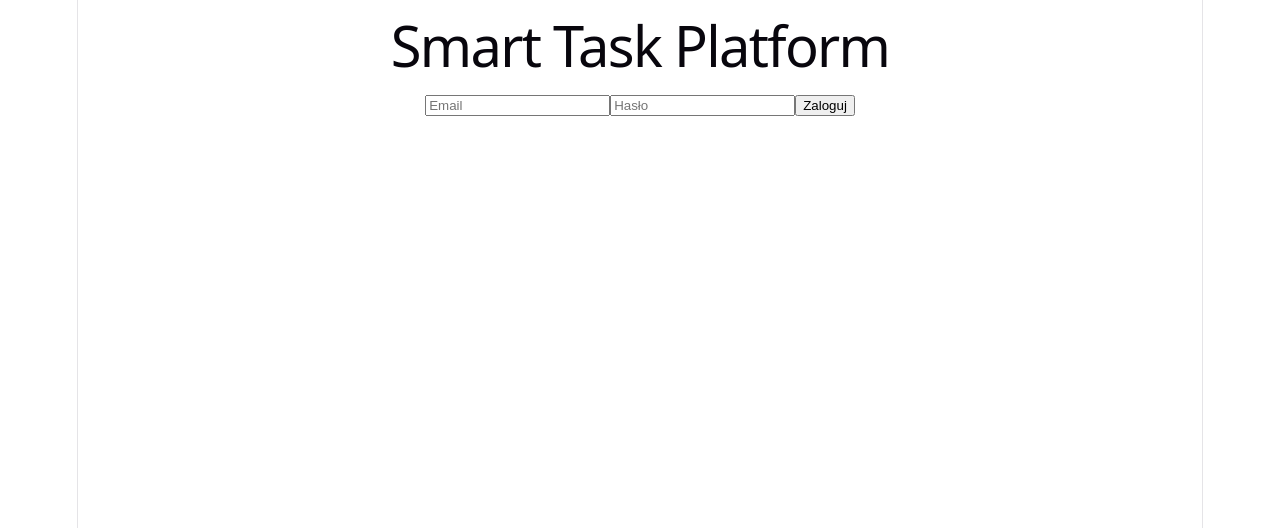
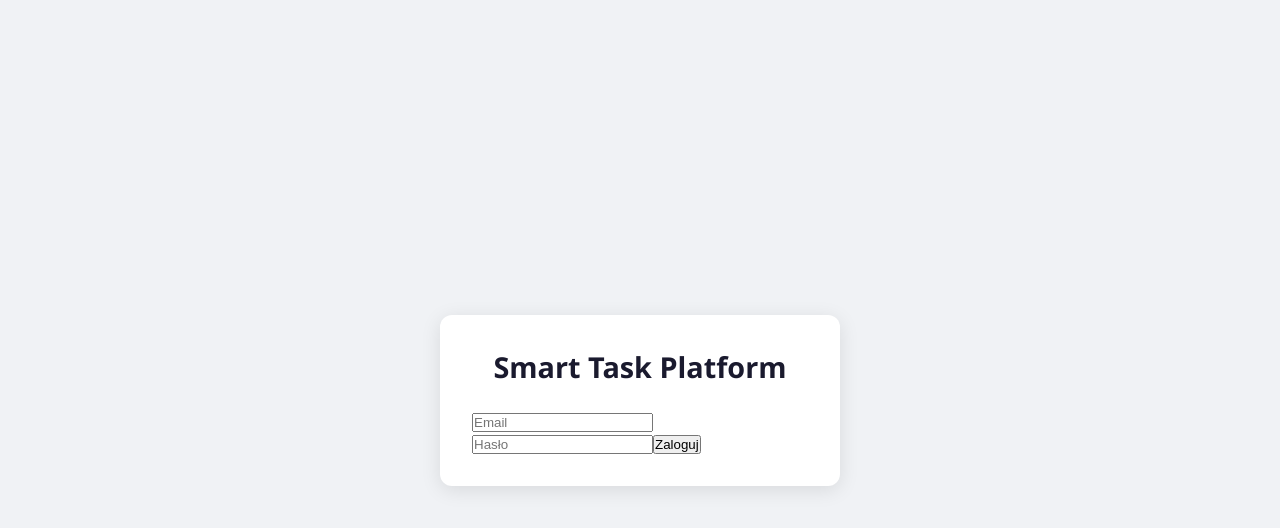
Before and after one commit to TBuksik/smart-task-platform, a React app in the folder frontend/: page / in a window 1280 px wide. Shown: the top 528 px of the page. Built offline with nearby package versions, Linux system fonts and the light colour scheme; the HTML template or start-up script is replaced by a standard one.

Commit message:
react: add CSS Modules for LoginPage

```diff
--- a/frontend/src/index.css
+++ b/frontend/src/index.css
@@ -1,111 +1,11 @@
-:root {
-  --text: #6b6375;
-  --text-h: #08060d;
-  --bg: #fff;
-  --border: #e5e4e7;
-  --code-bg: #f4f3ec;
-  --accent: #aa3bff;
-  --accent-bg: rgba(170, 59, 255, 0.1);
-  --accent-border: rgba(170, 59, 255, 0.5);
-  --social-bg: rgba(244, 243, 236, 0.5);
-  --shadow:
-    rgba(0, 0, 0, 0.1) 0 10px 15px -3px, rgba(0, 0, 0, 0.05) 0 4px 6px -2px;
-
-  --sans: system-ui, 'Segoe UI', Roboto, sans-serif;
-  --heading: system-ui, 'Segoe UI', Roboto, sans-serif;
-  --mono: ui-monospace, Consolas, monospace;
-
-  font: 18px/145% var(--sans);
-  letter-spacing: 0.18px;
-  color-scheme: light dark;
-  color: var(--text);
-  background: var(--bg);
-  font-synthesis: none;
-  text-rendering: optimizeLegibility;
-  -webkit-font-smoothing: antialiased;
-  -moz-osx-font-smoothing: grayscale;
-
-  @media (max-width: 1024px) {
-    font-size: 16px;
-  }
-}
-
-@media (prefers-color-scheme: dark) {
-  :root {
-    --text: #9ca3af;
-    --text-h: #f3f4f6;
-    --bg: #16171d;
-    --border: #2e303a;
-    --code-bg: #1f2028;
-    --accent: #c084fc;
-    --accent-bg: rgba(192, 132, 252, 0.15);
-    --accent-border: rgba(192, 132, 252, 0.5);
-    --social-bg: rgba(47, 48, 58, 0.5);
-    --shadow:
-      rgba(0, 0, 0, 0.4) 0 10px 15px -3px, rgba(0, 0, 0, 0.25) 0 4px 6px -2px;
-  }
-
-  #social .button-icon {
-    filter: invert(1) brightness(2);
-  }
+* {
+  box-sizing: border-box;
+  margin: 0;
+  padding: 0;
 }
 
 body {
-  margin: 0;
+  font-family: 'Segoe UI', sans-serif;
+  background-color: #f0f2f5;
+  color: #1a1a2e;
 }
-
-#root {
-  width: 1126px;
-  max-width: 100%;
-  margin: 0 auto;
-  text-align: center;
-  border-inline: 1px solid var(--border);
-  min-height: 100svh;
-  display: flex;
-  flex-direction: column;
-  box-sizing: border-box;
-}
-
-h1,
-h2 {
-  font-family: var(--heading);
-  font-weight: 500;
-  color: var(--text-h);
-}
-
-h1 {
-  font-size: 56px;
-  letter-spacing: -1.68px;
-  margin: 32px 0;
-  @media (max-width: 1024px) {
-    font-size: 36px;
-    margin: 20px 0;
-  }
-}
-h2 {
-  font-size: 24px;
-  line-height: 118%;
-  letter-spacing: -0.24px;
-  margin: 0 0 8px;
-  @media (max-width: 1024px) {
-    font-size: 20px;
-  }
-}
-p {
-  margin: 0;
-}
-
-code,
-.counter {
-  font-family: var(--mono);
-  display: inline-flex;
-  border-radius: 4px;
-  color: var(--text-h);
-}
-
-code {
-  font-size: 15px;
-  line-height: 135%;
-  padding: 4px 8px;
-  background: var(--code-bg);
-}
--- a/frontend/src/pages/LoginPage.jsx
+++ b/frontend/src/pages/LoginPage.jsx
@@ -1,14 +1,17 @@
-import LoginForm from "../components/LoginForm";
+import LoginForm from '../components/LoginForm'
+import styles from './LoginPage.module.css'
 
 function LoginPage({ onLogin, error, loading }) {
-    return (
-        <div>
-            <h1>Smart Task Platform</h1>
-            {loading && <p>Ładowanie...</p>}
-            {error && <p>{error}</p>}
-            <LoginForm onLogin={onLogin}/>
-        </div>
-    )
+  return (
+    <div className={styles.container}>
+      <div className={styles.card}>
+        <h1 className={styles.title}>Smart Task Platform</h1>
+        {loading && <p>Ładowanie...</p>}
+        {error && <p className={styles.error}>{error}</p>}
+        <LoginForm onLogin={onLogin} />
+      </div>
+    </div>
+  )
 }
 
 export default LoginPage
--- /dev/null
+++ b/frontend/src/pages/LoginPage.module.css
@@ -0,0 +1,30 @@
+.container {
+  display: flex;
+  flex-direction: column;
+  align-items: center;
+  justify-content: center;
+  min-height: 100vh;
+}
+
+.card {
+  background: white;
+  padding: 2rem;
+  border-radius: 12px;
+  box-shadow: 0 4px 20px rgba(0, 0, 0, 0.1);
+  width: 100%;
+  max-width: 400px;
+}
+
+.title {
+  font-size: 1.8rem;
+  font-weight: 700;
+  margin-bottom: 1.5rem;
+  text-align: center;
+  color: #1a1a2e;
+}
+
+.error {
+  color: #e74c3c;
+  margin-bottom: 1rem;
+  text-align: center;
+}
```
